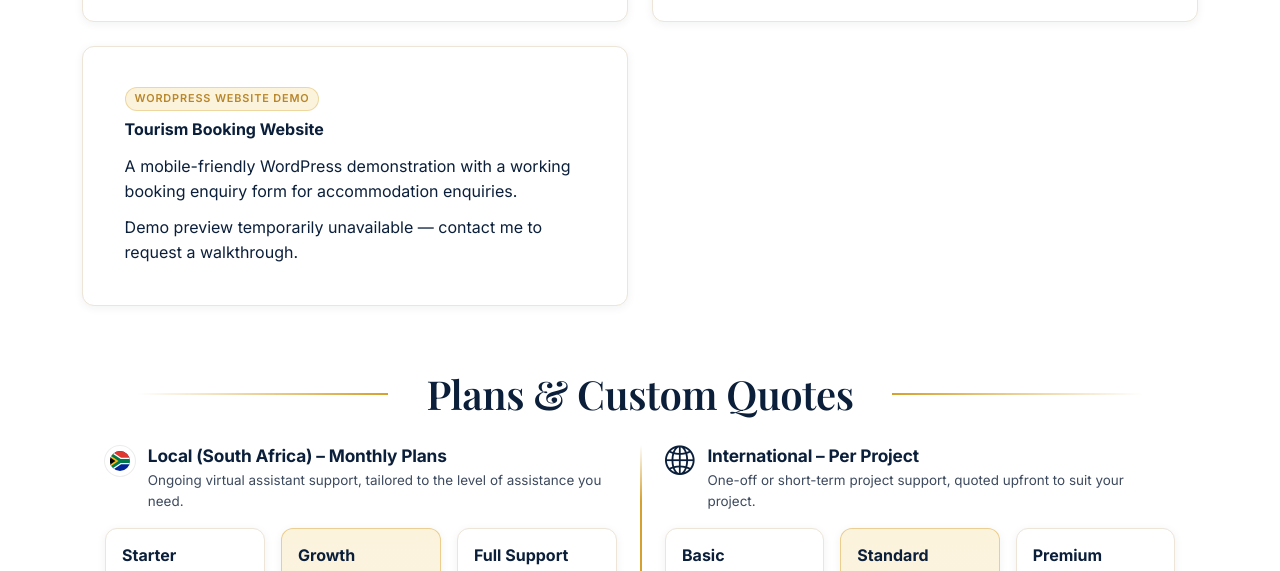
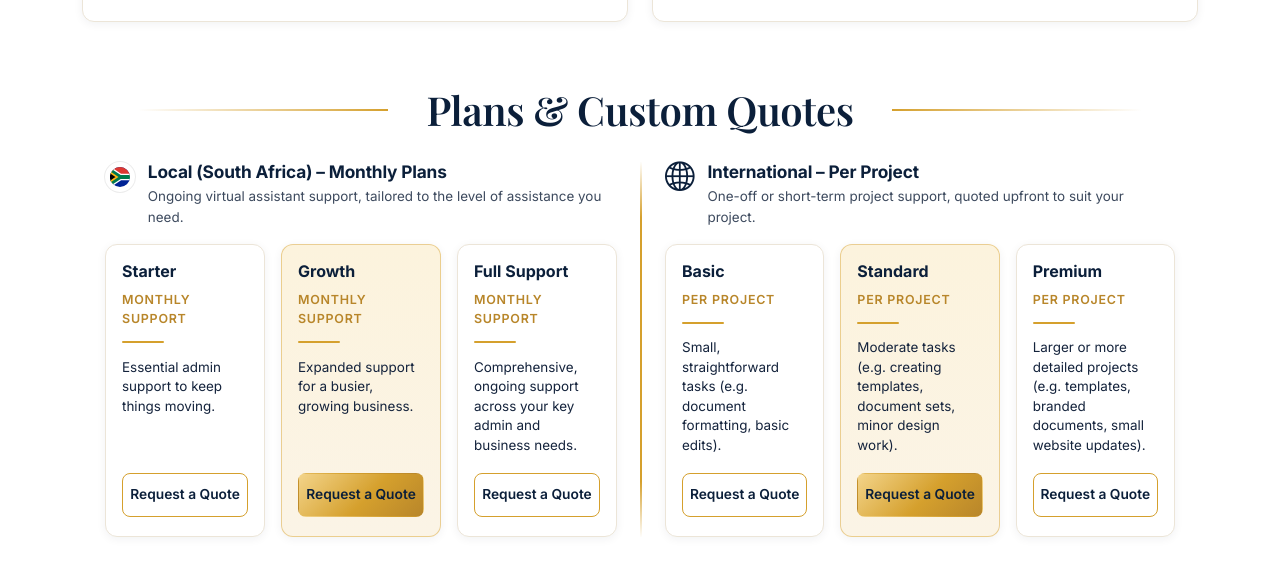
Before and after one commit to renevaservices/rene-va-services, a plain HTML site: page index.html in a window 1280 px wide. Shown: the part 3118-3689 px from the top of the page. Drawn offline with nearby package versions, Linux system fonts and the light colour scheme; a web font is replaced by a local one.

Commit message:
Remove unpublished WordPress demo from portfolio

```diff
--- a/index.html
+++ b/index.html
@@ -365,16 +365,7 @@
               </span>
             </article>
           </div>
-          <div class="col-12 col-lg-6 reveal">
-            <article class="sample-card" style="padding:1.5rem">
-              <span class="sample-body">
-                <span class="sample-tag">WordPress website demo</span>
-                <strong>Tourism Booking Website</strong>
-                <span>A mobile-friendly WordPress demonstration with a working booking enquiry form for accommodation enquiries.</span>
-                <span>Demo preview temporarily unavailable — contact me to request a walkthrough.</span>
-              </span>
-            </article>
-          </div>
+
         </div>
       </div>
     </section>
```
